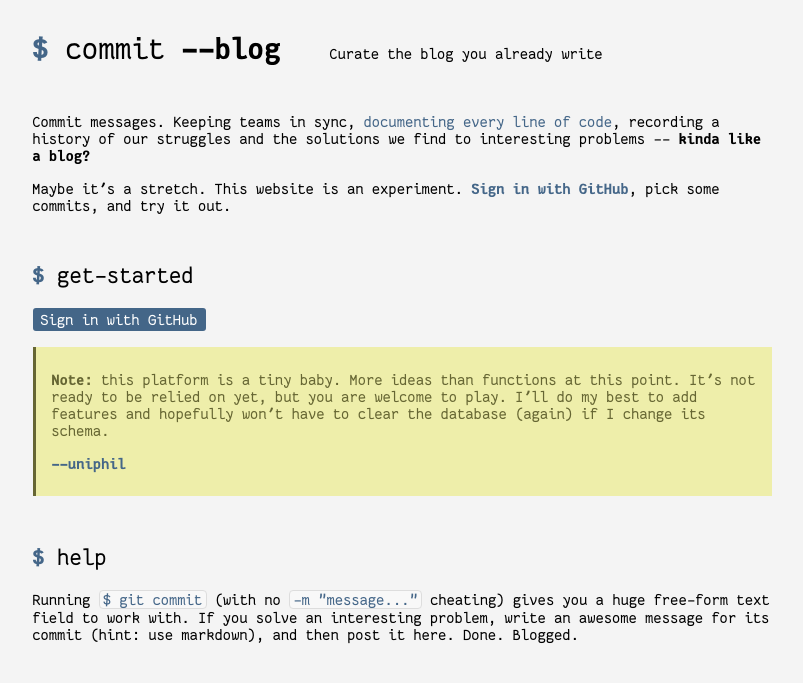
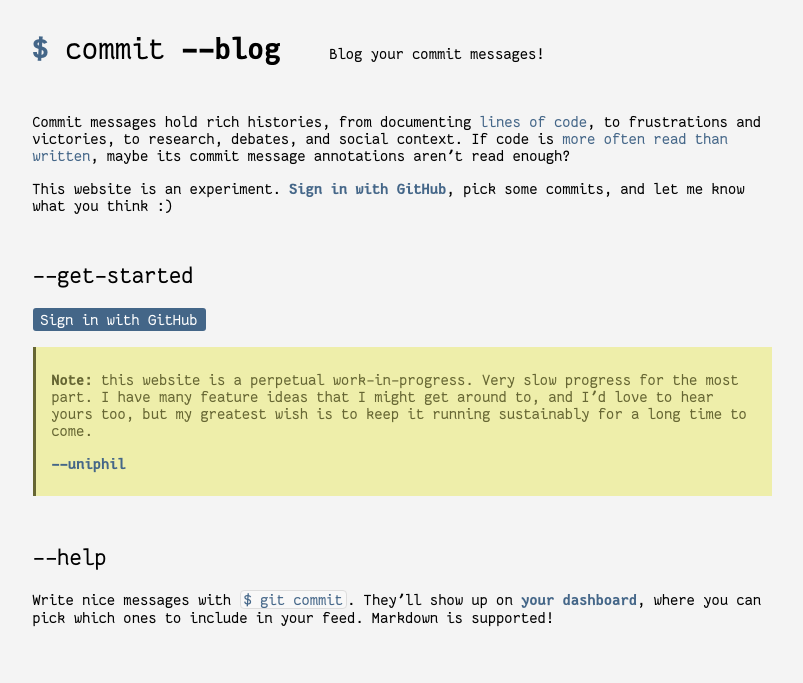
Before and after one commit to uniphil/commit--blog, a Flask app: page / in a window 1280 px wide. Shown: the top 683 px of the page, without its empty margins (238-1041 px from the left). Run offline with Flask 2, Linux system fonts and the light colour scheme; some libraries are stand-ins or nearby versions.

Commit message:
Fix links and update some copy
Change some words around for the first time in... almost seven years. whoa.

Maybe the next change will be sooner.

```diff
--- a/static/css/main.css
+++ b/static/css/main.css
@@ -14,8 +14,7 @@
 h1 {
   margin-top: 1em;
 }
-h1:before,
-h2:before {
+h1:before {
   content: "$ ";
 }
 
--- a/templates/hello.html
+++ b/templates/hello.html
@@ -12,18 +12,18 @@
           <a title="Manage your blog" href="{{ url_for('blog.list', blogger=current_user.username) }}">curate your blog</a>;
           <a title="Log out" href="{{ url_for('gh.logout') }}">log out</a>
         {% else %}
-          Curate the blog you already write
+          Blog your commit messages!
         {% endif %}
       </small>
     </h1>
 
   </header>
 
-  <p>Commit messages. Keeping teams in sync, <a class="not-special" title="Every line of code is always documented" href="http://mislav.uniqpath.com/2014/02/hidden-documentation/">documenting every line of code</a>, recording a history of our struggles and the solutions we find to interesting problems -- <strong>kinda like a blog?</strong></p>
+  <p>Commit messages hold rich histories, from documenting <a class="not-special" title="Every line of code is always documented" href="https://mislav.net/2014/02/hidden-documentation/" target="_blank">lines of code</a>, to frustrations and victories, to research, debates, and social context. If code is <a href="https://devblogs.microsoft.com/oldnewthing/20070406-00/?p=27343" title="Code is read much more often than it is written, so plan accordingly" class="not-special" target="_blank">more often read than written</a>, maybe its commit message annotations aren't read enough?</p>
 
-  <p>Maybe it's a stretch. This website is an experiment. <a href="{{ url_for('gh.login') }}">Sign in with GitHub</a>, pick some commits, and try it out.</p>
+  <p>This website is an experiment. <a href="{{ url_for('gh.login') }}">Sign in with GitHub</a>, pick some commits, and let me know what you think :)</p>
 
-  <h2>get-started</h2>
+  <h2>--get-started</h2>
   <p>
     {% if current_user.is_authenticated %}
       <a href="{{ url_for('blog.list', blogger=current_user.username) }}" class="button">To the blog!</a>
@@ -33,11 +33,11 @@
   </p>
 
   <div class="notice">
-    <p><strong>Note:</strong> this platform is a tiny baby. More ideas than functions at this point. It's not ready to be relied on yet, but you are welcome to play. I'll do my best to add features and hopefully won't have to clear the database (again) if I change its schema.</p>
+    <p><strong>Note:</strong> this website is a perpetual work-in-progress. Very slow progress for the most part. I have many feature ideas that I might get around to, and I'd love to hear yours too, but my greatest wish is to keep it running sustainably for a long time to come.</p>
     <p><a href="{{ url_for('blog.list', blogger='uniphil') }}">--uniphil</a></p>
   </div>
 
-  <h2>help</h2>
-  <p>Running <code>$ git commit</code> (with no <code>-m "message..."</code> cheating) gives you a huge free-form text field to work with. If you solve an interesting problem, write an awesome message for its commit (hint: use markdown), and then post it here. Done. Blogged.</p>
+  <h2>--help</h2>
+  <p>Write nice messages with <code>$ git commit</code>. They'll show up on <a href="{{ url_for('blog.account') }}">your dashboard</a>, where you can pick which ones to include in your feed. Markdown is supported!</p>
 
 {% endblock %}
```
